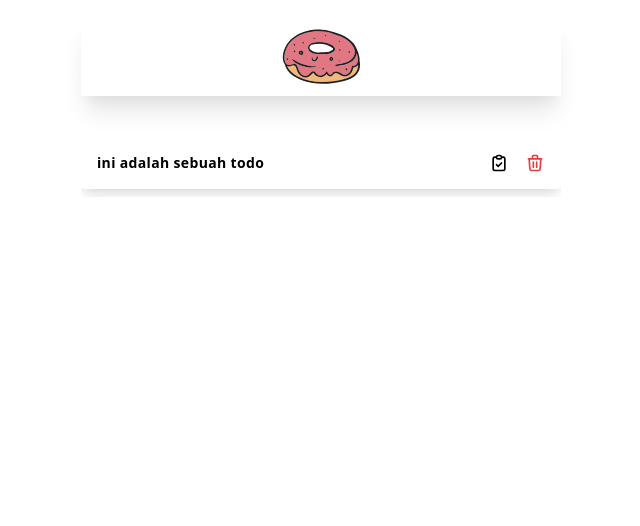
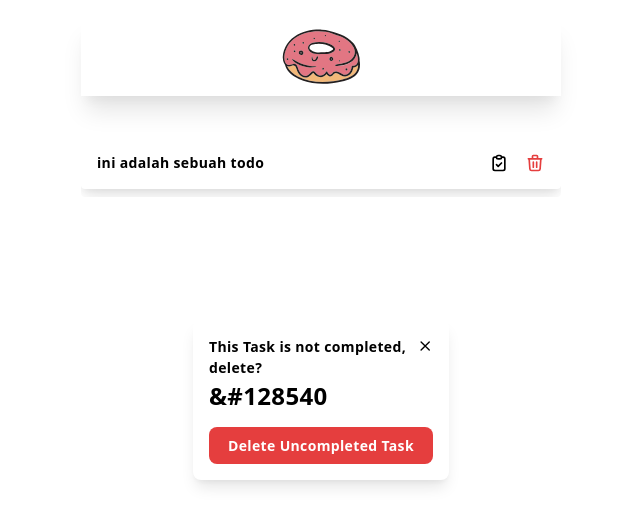
Before and after one commit to ardhikarn/frontend-todolist, a React (Create React App) app: page / in a window 1280 px wide. Shown: the top 526 px of the page, without its empty margins (319-959 px from the left). Built offline with nearby package versions, Linux system fonts and the light colour scheme; what webfontloader would draw is missing.

Commit message:
create deletemodal component

```diff
--- /dev/null
+++ b/src/components/DeleteModal/index.tsx
@@ -0,0 +1,27 @@
+import React from "react";
+
+import CloseIcon from "assets/svg/close";
+
+const DeleteModal: React.FC = () => {
+  return (
+    <div
+      className="bg-white p-4 h-40 w-64 rounded-lg fixed z-10 transform -translate-x-1/2 -translate-y-1/2 shadow-lg"
+      style={{ left: "50%", top: "50%" }}
+    >
+      <div className="flex flex-col h-full justify-between">
+        <section className="flex flex-row justify-between">
+          <p className="text-darkPurple text-sm subpixel-antialiased tracking-wide font-bold whitespace-normal">
+            {"This Task is not completed, delete?"}
+            <p className="text-2xl">&#128540</p>
+          </p>
+          <CloseIcon />
+        </section>
+        <button className="text-white text-sm tracking-wide font-bold px-4 py-2 rounded-lg bg-red-600">
+          {"Delete Uncompleted Task"}
+        </button>
+      </div>
+    </div>
+  );
+};
+
+export default DeleteModal;
--- a/src/components/TaskCard/index.tsx
+++ b/src/components/TaskCard/index.tsx
@@ -1,25 +1,32 @@
-import { type } from 'os'
-import React from 'react'
+import { type } from "os";
+import React from "react";
 
-import TrashIcon from 'assets/svg/trash'
-import ChecklistIcon from 'assets/svg/checklist'
+import TrashIcon from "assets/svg/trash";
+import ChecklistIcon from "assets/svg/checklist";
+
+import DeleteModal from "components/DeleteModal";
 
 type Props = {
-  title: string
-}
+  title: string;
+};
 
-const TaskCard: React.FC<Props> = ({title}) => {
+const TaskCard: React.FC<Props> = ({ title }) => {
   return (
     <div className="flex justify-center items-center relative rounded shadow-lg p-4 mb-2 bg-white">
       <p className="flex-1 text-sm subpixel-antialiased tracking-wide font-bold whitespace-normal truncate">
         {title}
       </p>
       <div className="flex text-darkPurple">
-        <span><ChecklistIcon /></span>
-        <span className="w-5 h-5 ml-4 text-red-600"><TrashIcon /></span>
+        <span>
+          <ChecklistIcon />
+        </span>
+        <span className="w-5 h-5 ml-4 text-red-600">
+          <TrashIcon />
+        </span>
       </div>
+      <DeleteModal />
     </div>
-  )
-}
+  );
+};
 
-export default TaskCard
+export default TaskCard;
```
